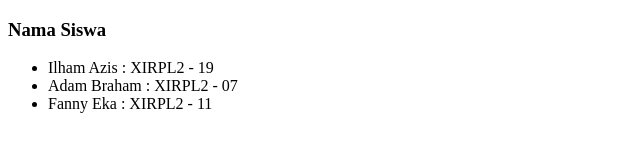
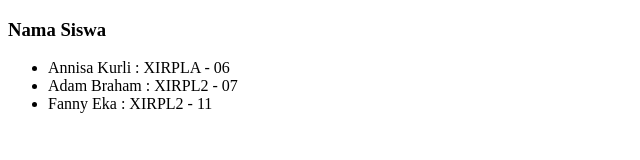
Before and after one commit to jazmine06/jasmine-XIRPLA, a plain HTML site: page index.html in a window 1280 px wide. Shown: the full height of the page, 0-640 px from the left. Drawn offline with Linux system fonts and the light colour scheme.

Commit message:
list siswa

```diff
--- a/index.html
+++ b/index.html
@@ -20,7 +20,7 @@
 
     <ul>
 
-        <li>Ilham Azis : XIRPL2 - 19</li>
+        <li>Annisa Kurli : XIRPLA - 06</li>
 
         <li>Adam Braham : XIRPL2 - 07</li>
 
```
